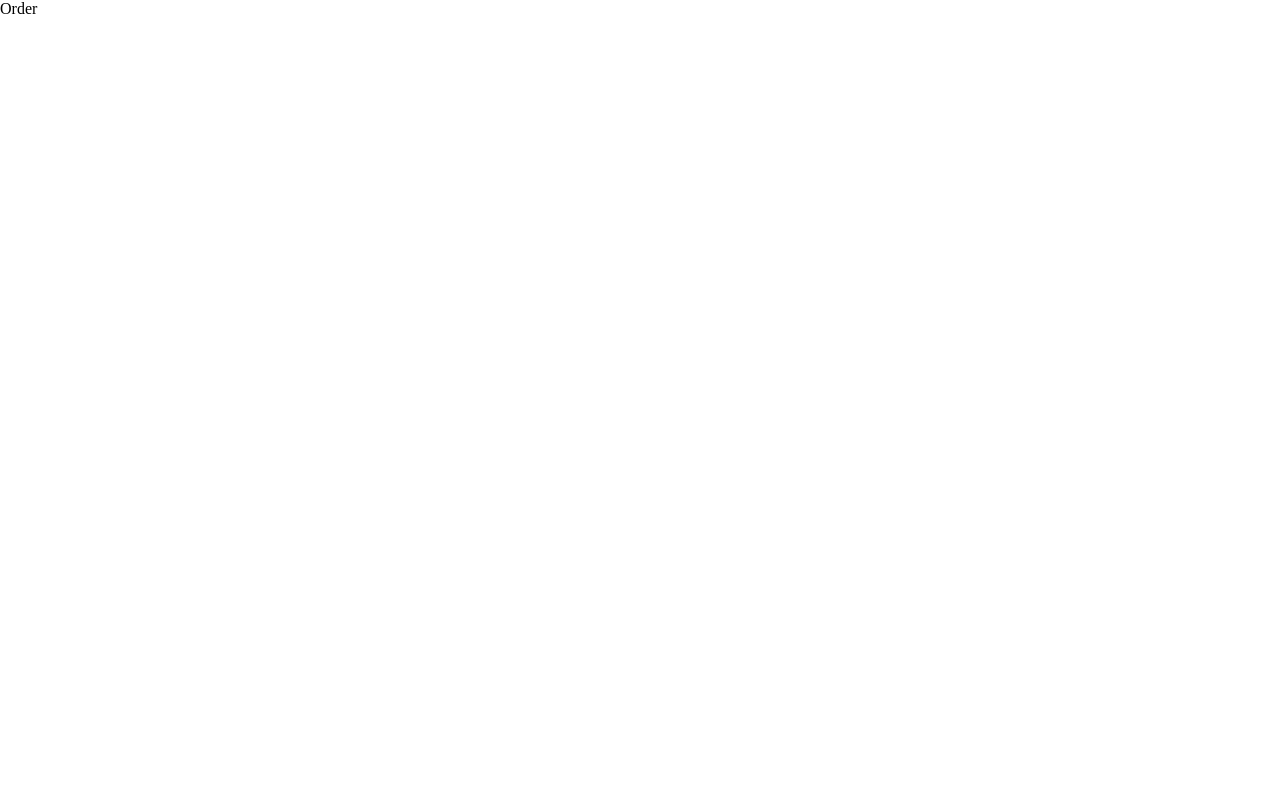
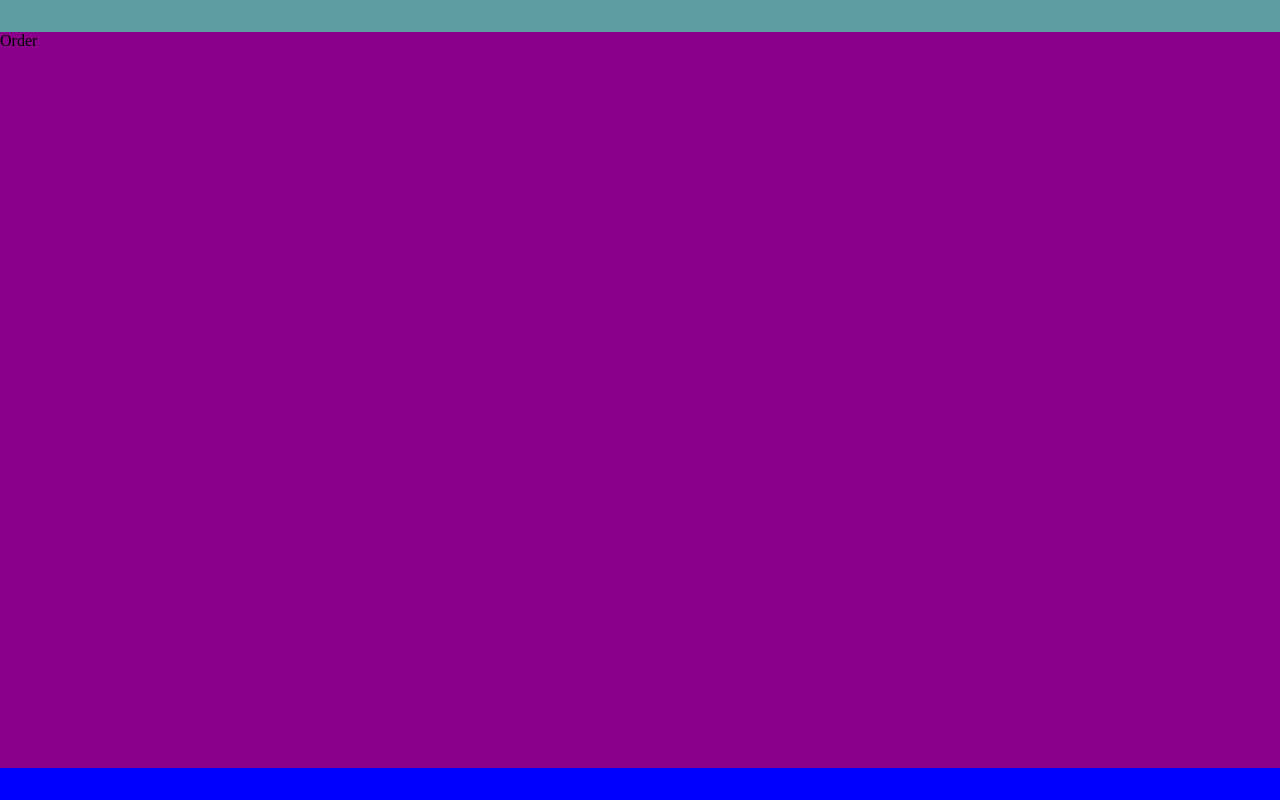
Before and after one commit to crudyapps/open-kitch, a React (Vite) app in the folder kitchen-ui/: page /orders/1 in a window 1280 px wide. Built offline with nearby package versions, Linux system fonts and the light colour scheme.

Commit message:
pull out layout into shared component

```diff
--- /dev/null
+++ b/kitchen-ui/Layout.tsx
@@ -0,0 +1,13 @@
+import React from "react";
+
+function Layout(props: React.PropsWithChildren<any>) {
+    return (<div className="container">
+        <div className="header"></div>
+        <div className="body">
+            {React.Children.only(props.children)}
+        </div>
+        <div className="footer"></div>
+    </div>);
+}
+
+export default Layout;
--- a/kitchen-ui/MenuItemsPage.tsx
+++ b/kitchen-ui/MenuItemsPage.tsx
@@ -1,5 +1,6 @@
 import React, { useState, useEffect } from "react";
 import { Money, Currency } from "./money";
+import Layout from "./Layout";
 
 export interface MenuItem {
     item: number;
@@ -24,9 +25,7 @@ function MenuItemsPage() {
     }
 
     return (
-        <div className="container">
-            <div className="header"></div>
-            <div className="body">
+        <Layout>
             <div className="menu">
                 <div className="menuHeader">
                     <button onClick={add}>+</button>
@@ -52,9 +51,8 @@ function MenuItemsPage() {
                     ))
                 }
             </div>
-            </div>
-            <div className="footer"></div>
-        </div>
+        </Layout>
+
     );
 }
 
--- a/kitchen-ui/OrderPage.tsx
+++ b/kitchen-ui/OrderPage.tsx
@@ -1,4 +1,5 @@
 import React from "react";
+import Layout from "./Layout";
 
 
 export interface Order {
@@ -15,9 +16,9 @@ export interface OrderItem {
 
 function OrderPage() {
     return (
-        <div>
-            Order
-        </div>
+        <Layout>
+            <div>Order</div>
+        </Layout>
 
     )
 }
```
Lines whose indentation alone changed are shown as unchanged.
